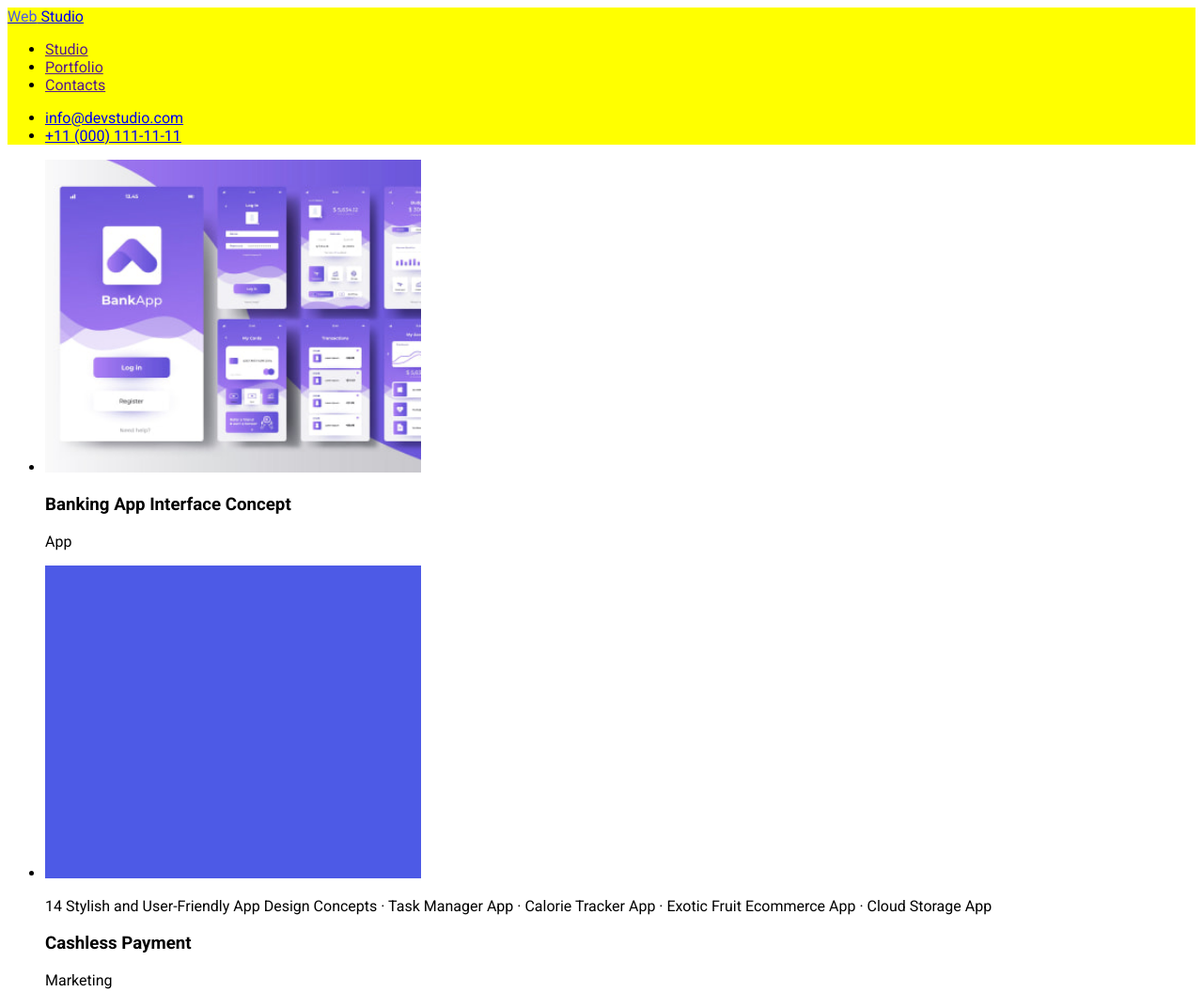
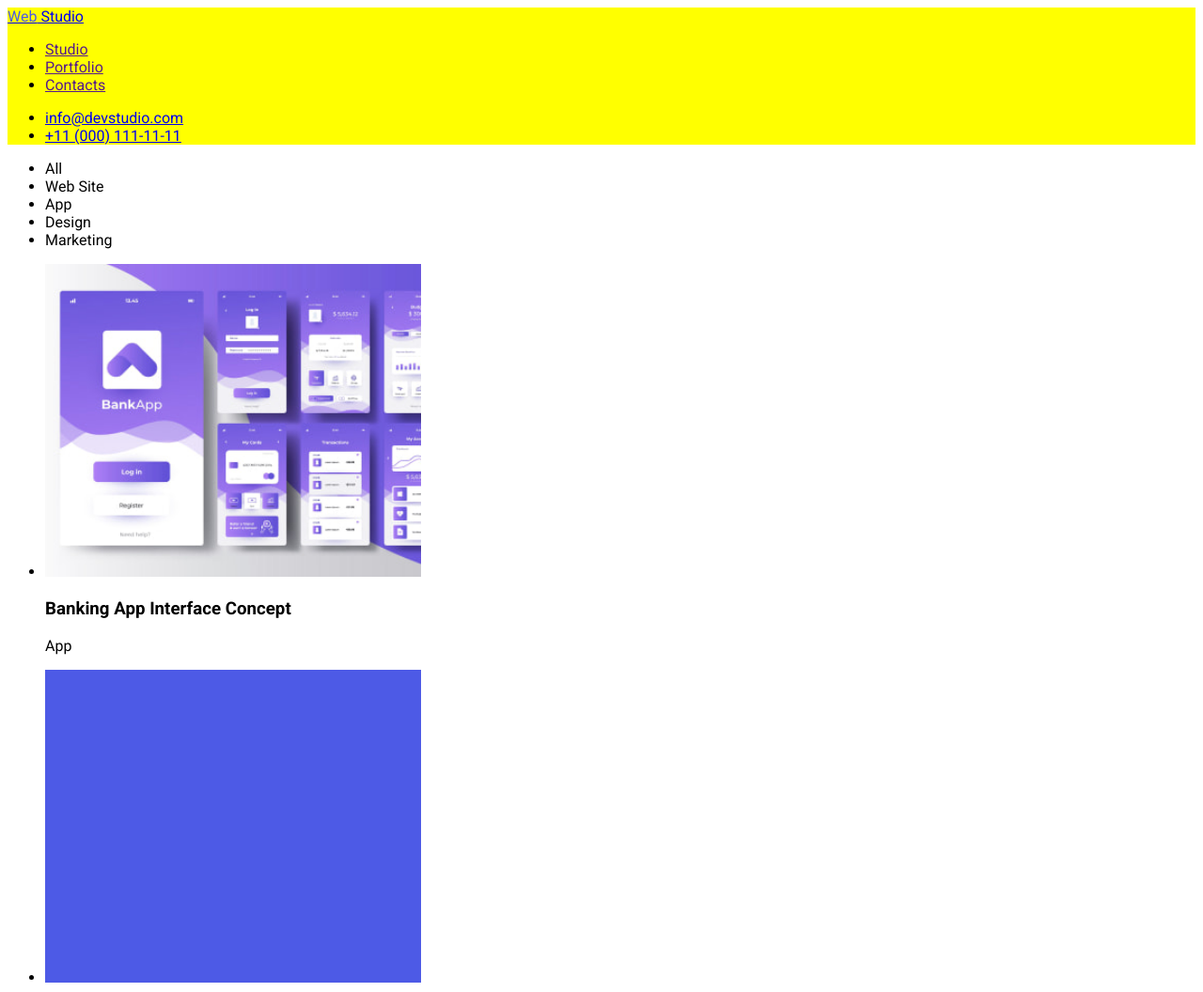
Before and after one commit to DimaGoculenko/goit-markup-hw-02, a plain HTML site: page portfolio.html in a window 1280 px wide. Shown: the top 1056 px of the page at 94% size. Drawn offline with Linux system fonts and the light colour scheme.

Commit message:
Update portfolio.html

```diff
--- a/portfolio.html
+++ b/portfolio.html
@@ -32,7 +32,15 @@
     <!-- main -->
     <main>
         <!-- Filters -->
-        <section></section>
+        <section>
+            <ul>
+                <li>All</li>
+                <li>Web Site</li>
+                <li>App</li>
+                <li>Design</li>
+                <li>Marketing</li>
+            </ul>
+        </section>
 
         <!-- Section 1 -->
         <section>
```
